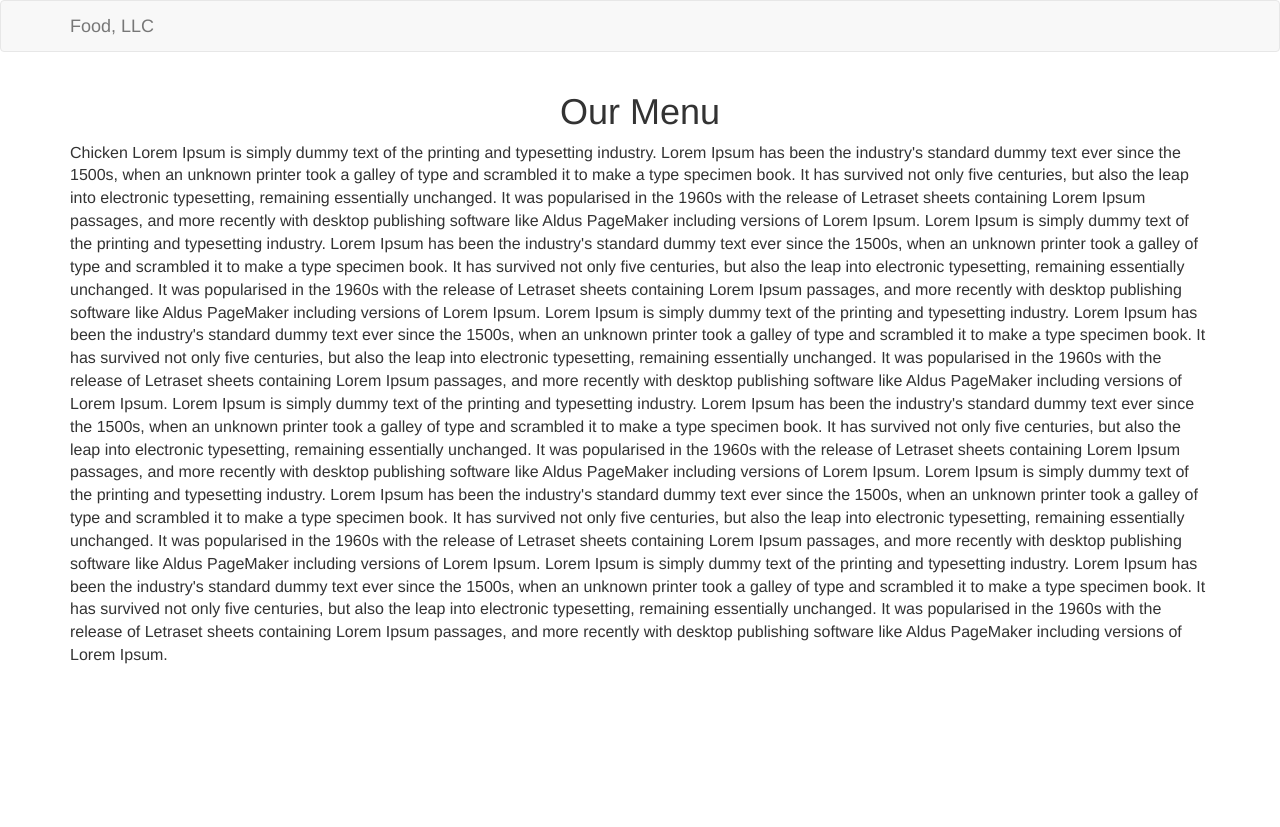
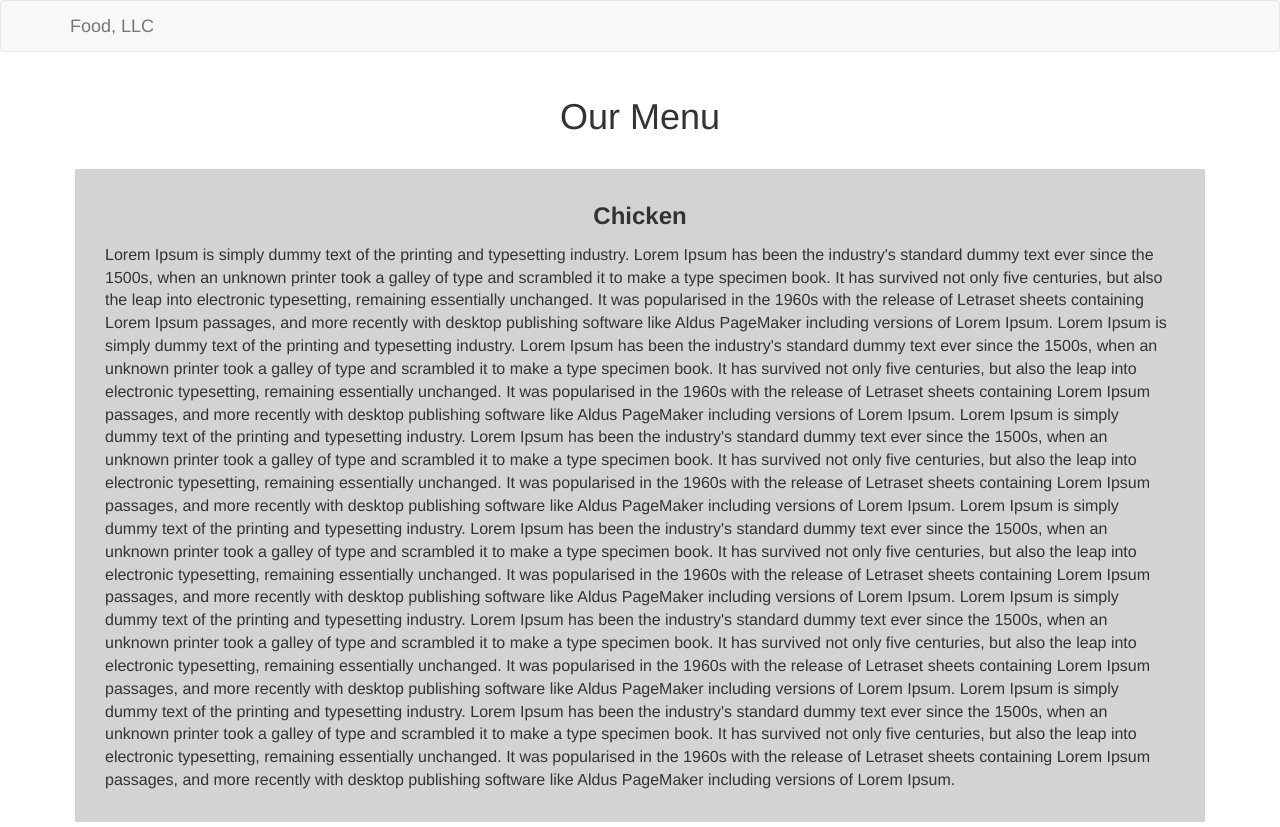
Before and after one commit to Arunsanthoshh/Coursera-Module3-Task, a plain HTML site: page module3-solution/index.html in a window 1280 px wide. Before the commit the page ends 800 px from the top, so only its background shows below. Drawn offline with Linux system fonts and the light colour scheme.

Commit message:
Some styles added.

```diff
--- a/module3-solution/css/styles.css
+++ b/module3-solution/css/styles.css
@@ -9,3 +9,18 @@ body {
 h1 {
     text-align: center;
 }
+
+.container-fluid {
+    background-color: lightgray;
+    padding: 30px;
+}
+
+.container-fluid p {
+    text-align: center;
+    font-weight: bold;
+    font-size: 1.5em;
+}
+
+.row {
+    margin: 5px;
+}
--- a/module3-solution/index.html
+++ b/module3-solution/index.html
@@ -55,9 +55,9 @@
 
     <div id="main-content" class="container">
       <div class="row justify-content-center">
-        <h1>Our Menu</h1>
+        <h1>Our Menu</h1><br>
         <div class="container-fluid col-xs-12">
-          <span>Chicken</span>
+          <p>Chicken</p>
           <span>
             Lorem Ipsum is simply dummy text of the printing and typesetting industry.
             Lorem Ipsum has been the industry's standard dummy text ever since the 1500s,
```
